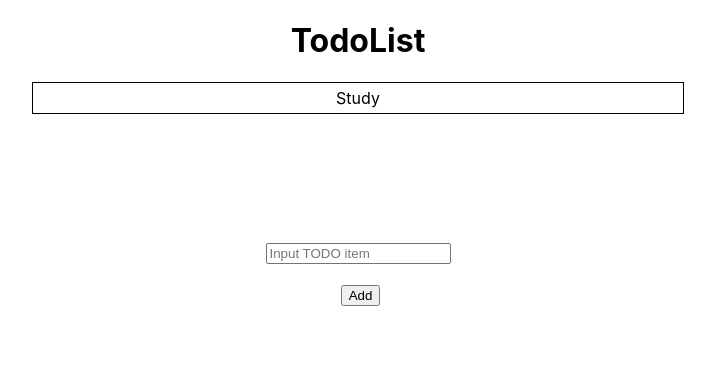
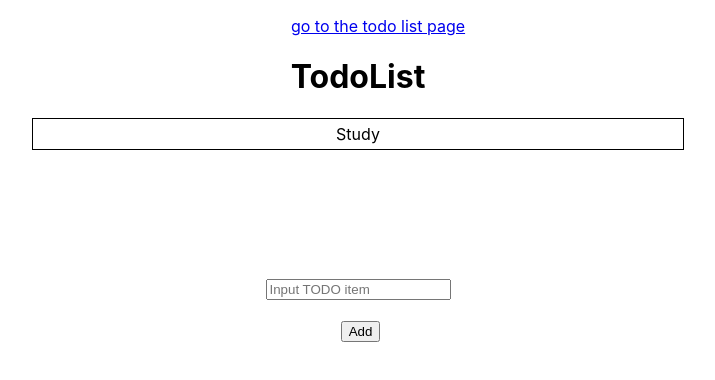
Before and after one commit to magluar/tw-react-todo-list, a React (Create React App) app: page / in a window 1280 px wide. Shown: the top 380 px of the page, without its empty margins (282-997 px from the left). Built offline with nearby package versions, Linux system fonts and the light colour scheme.

Commit message:
[todo][magluar] feat: add routes and url

```diff
--- a/package.json
+++ b/package.json
@@ -10,6 +10,7 @@
     "react": "^17.0.2",
     "react-dom": "^17.0.2",
     "react-redux": "^7.2.4",
+    "react-router-dom": "^5.2.0",
     "react-scripts": "4.0.3",
     "web-vitals": "^1.1.2"
   },
--- a/src/App.js
+++ b/src/App.js
@@ -1,11 +1,22 @@
 import './App.css';
 import ToDoList from './features/todos/components/ToDoList';
-
+import {Route, Link, BrowserRouter, Switch, HashRouter} from "react-router-dom";
+import NotFoundPage from './features/notfound/NotFoundPage';
+import ToDoItem from './features/todos/components/TodoItem';
 
 function App() {
   return (
     <div className="App">
-      <ToDoList/>
+      <BrowserRouter>
+        <ul>
+          <Link to="/">go to the todo list page</Link>
+        </ul>
+        <Switch>
+          <Route exact path="/" component={ToDoList}></Route>
+          <Route exact path="*" component={NotFoundPage}></Route>
+        </Switch>
+      </BrowserRouter>
+
     </div>
   );
 }
--- /dev/null
+++ b/src/features/notfound/NotFoundPage.js
@@ -0,0 +1,11 @@
+import React from 'react'
+
+function NotFoundPage() {
+    return (
+        <div>
+            <h1>Page Not Found</h1>
+        </div>
+    )
+}
+
+export default NotFoundPage
--- a/src/features/todos/reducers/todosSlice.js
+++ b/src/features/todos/reducers/todosSlice.js
@@ -11,7 +11,6 @@ const initialState = todosAdapter.getInitialState({
             done: false,
         },
     },
-
 });
 
 const todosSlice= createSlice({
```
Also changed, not shown: 1 other file (tests, documents, lock files or other folders).
